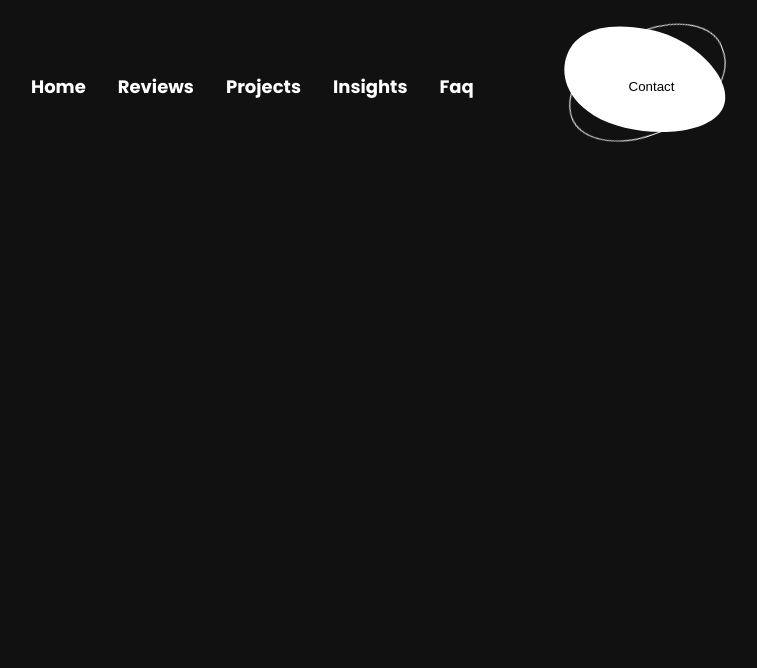
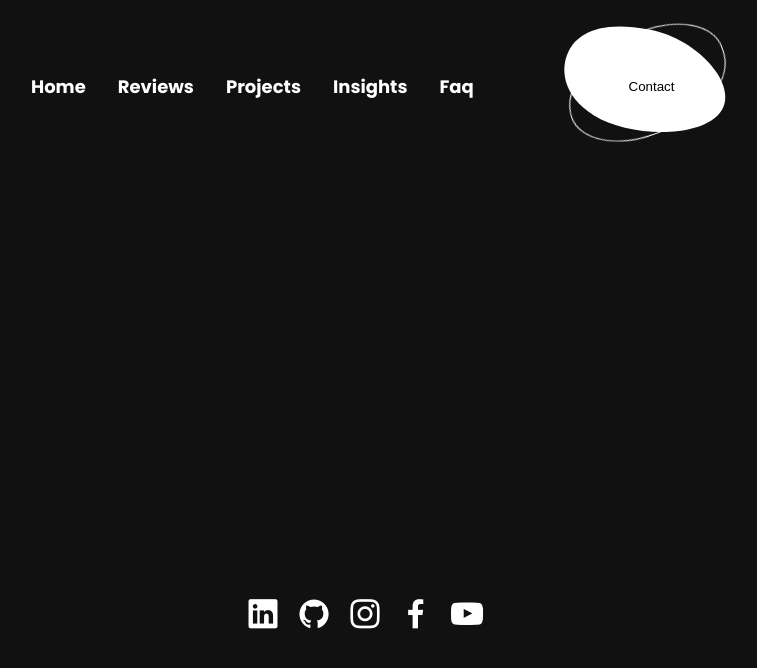
Before and after one commit to NeenduDev/PORTFOLIO, a website built with Parcel: page src/index.html in a window 1280 px wide. Shown: the whole page, without its empty margins (275-1032 px from the left). Built offline with nearby package versions, Linux system fonts and the light colour scheme.

Commit message:
add Animated colored pure CSS social links

```diff
--- a/src/assets/styles/base.scss
+++ b/src/assets/styles/base.scss
@@ -48,3 +48,5 @@ ul {
 /*-----Variab1es----*/
 $green-color: #6cff8d;
 $dark-green-color: #6cff8c7a;
+$red-color: #f44336;
+$blue-color: #2196f3;
--- a/src/assets/styles/coolLinks.scss
+++ b/src/assets/styles/coolLinks.scss
@@ -1,3 +1,4 @@
+@import "./base.scss";
 .coolLink {
   position: relative;
   display: grid;
@@ -93,3 +94,28 @@
     }
   }
 }
+
+.coloredIcon {
+  color: #fff;
+  font-size: 35px;
+  &:hover {
+    animation: coloredIconAnimation 0.2s infinite;
+  }
+  @keyframes coloredIconAnimation {
+    0% {
+      text-shadow: 5px 4px $red-color, -5px -6px $blue-color;
+    }
+    25% {
+      text-shadow: -5px -6px $red-color, 5px 4px $blue-color;
+    }
+    50% {
+      text-shadow: 5px -4px $red-color, -8px 4px $blue-color;
+    }
+    75% {
+      text-shadow: -8px -4px $red-color, -5px -4px $blue-color;
+    }
+    100% {
+      text-shadow: -5px 0 $red-color, 5px -4px $blue-color;
+    }
+  }
+}
--- a/src/assets/styles/landing.scss
+++ b/src/assets/styles/landing.scss
@@ -49,3 +49,13 @@
     }
   }
 }
+
+.socials {
+  position: absolute;
+  left: 50%;
+  transform: translateX(-50%);
+  bottom: 10rem;
+  display: flex;
+  align-items: center;
+  gap: 1rem;
+}
--- a/src/index.html
+++ b/src/index.html
@@ -98,6 +98,10 @@
       href="assets/images/loaders/loader7.svg"
       type="image/x-icon"
     /> -->
+    <link
+      rel="stylesheet"
+      href="https://unicons.iconscout.com/release/v4.0.8/css/line.css"
+    />
     <script src="assets/js/config.js"></script>
   </head>
   <body>
@@ -159,6 +163,28 @@
           </div>
         </div>
       </header>
+      <!-- Socials -->
+      <div class="socials">
+        <a href="https://www.linkedin.com/in/anjitha-neendu/" target="_blank">
+          <i class="uil uil-linkedin coloredIcon"></i>
+        </a>
+
+        <a href="https://github.com/NeenduDev" target="_blank">
+          <i class="uil uil-github coloredIcon"></i>
+        </a>
+
+        <a href="https://www.linkedin.com/in/anjitha-neendu/" target="_blank">
+          <i class="uil uil-instagram coloredIcon"></i>
+        </a>
+
+        <a href="https://www.linkedin.com/in/anjitha-neendu/" target="_blank">
+          <i class="uil uil-facebook-f coloredIcon"></i>
+        </a>
+
+        <a href="https://www.linkedin.com/in/anjitha-neendu/" target="_blank">
+          <i class="uil uil-youtube coloredIcon"></i>
+        </a>
+      </div>
     </div>
     <script src="./assets/js/app.js"></script>
   </body>
```
